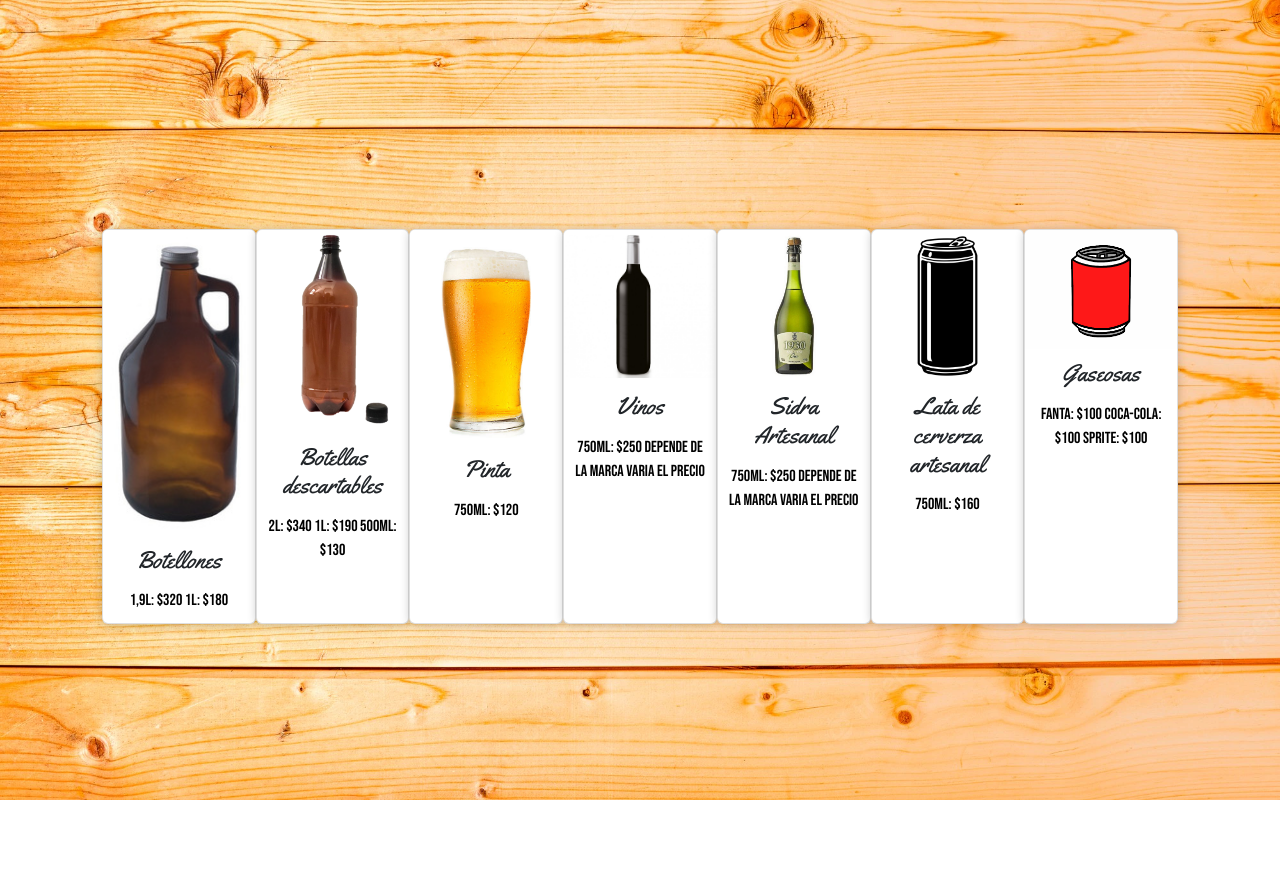
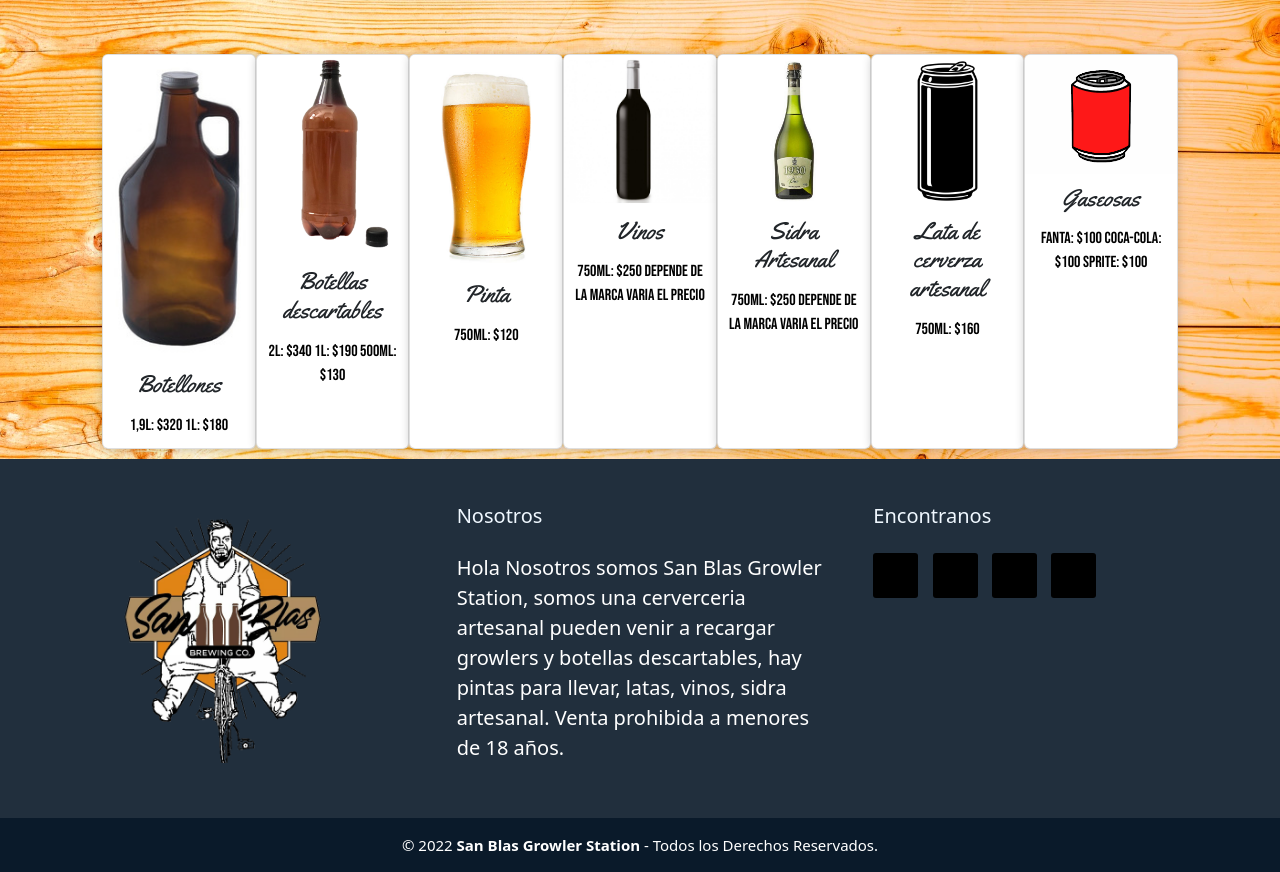
Before and after one commit to BauOrtiz/Bootstrap-Bau, a website: page boothtml/index2.html in a window 1280 px wide. Before the commit the page ends 800 px from the top, so only its background shows below. Drawn offline with nearby package versions, Linux system fonts and the light colour scheme.

Commit message:
Mejorando el index2

```diff
--- a/bootcss/index2.css
+++ b/bootcss/index2.css
@@ -8,7 +8,6 @@
 }
 .Body {
     height: 100vh;
-    display: flex;
     justify-content: center;
     align-items: center;
     background-image: url(../imagenes/fondomadera3.webp);
@@ -54,6 +53,67 @@
     color: black;
     line-height: 1.5;
 }
+
+Footer {
+    width: 100%;
+    background-color: #212F3D;
+    margin-top: 10px;
+  }
+  Footer .grupo1 {
+    width: 100%;
+    max-width: 1200px;
+    margin: auto;
+    display: grid;
+    grid-template-columns: repeat(3, 1fr);
+    grid-gap: 50px;
+    padding: 45px 0px;
+  }
+  Footer .grupo1 .box figure {
+    width: 100%;
+    height: 100%;
+    display: flex;
+    justify-content: center;
+    align-items: center;
+  }
+  Footer .grupo1 .box figure img {
+    width: 250px;
+  }
+  Footer .grupo1 .box h2 {
+    color: aliceblue;
+    margin-bottom: 25px;
+    font-size: 20px;
+  }
+  Footer .grupo1 .box p {
+    color: #fff;
+    margin-bottom: 10px;
+    font-size: 20px;
+  }
+  Footer .grupo1 .box .red-social a {
+    display: inline-block;
+    text-decoration: none;
+    width: 45px;
+    height: 45px;
+    line-height: 45px;
+    color: #fff;
+    margin-right: 10px;
+    background-color: black;
+    text-align: center;
+    border-radius: 3px;
+    transition: all 300ms ease;
+  }
+  Footer .grupo1 .box .red-social a:hover {
+    color: #FAD7A0;
+  }
+  Footer .grupo2 {
+    background-color: #0a1a2a;
+    padding: 15px 10px;
+    text-align: center;
+    color: #fff;
+  }
+  Footer .grupo2 small {
+    font-size: 15px;
+  }
+
  @media  screen and (max-width: 768px){
      .container {
         width: 100%;
@@ -61,7 +121,6 @@
         grid-template-columns: 1fr 1fr;
         grid-template-rows: 1fr 1fr;
         justify-items: center;
-        margin-top: 125%;
     }
     .cards {
         width: 60%;
@@ -72,4 +131,22 @@
         height: 150px;
         margin-left: 25px;
     }
+
+    Footer .grupo1 {
+        width: 90%;
+        grid-template-columns: repeat(1, 1fr);
+        grid-gap: 40px;
+        padding: 35px 0px;
+        grid-template-columns: repeat(1, 1fr);
+        grid-gap: 30px;
+        padding: 35px 0px;
+      }
+      Footer .grupo1 .box figure img {
+        display: none;
+      }
+      Footer .grupo1 .box p {
+        color: #fff;
+        margin-bottom: 10px;
+        font-size: 15px;
+      }
   }
--- a/boothtml/index2.html
+++ b/boothtml/index2.html
@@ -106,6 +106,41 @@
             </div>
           </div>
     </section>
+    <!--Fin de las cards-->
+
+    <!--Footer-->
+<footer class="Footer">
+    <section class="grupo1">
+      <div class="box">
+        <figure>
+          <a href="">
+            <img src="../imagenes/Logo2 sin fondo.png" alt="Logo2">
+          </a>
+        </figure>
+      </div>
+      <div class="box">
+        <h2>Nosotros</h2>
+        <p>Hola Nosotros somos San Blas Growler Station, somos una cerverceria artesanal
+          pueden venir a recargar growlers y botellas descartables, hay pintas para llevar, latas, vinos, sidra artesanal.
+        Venta prohibida a menores de 18 años.</p>
+      </div>
+      <div class="box">
+        <h2>Encontranos</h2>
+        <div class="red-social">
+          <a href="https://www.facebook.com/SanBlasGrowlerStation" class="fa fa-facebook"></a>
+          <a href="https://www.instagram.com/sanblasgrowlerstation/?hl=es" class="fa fa-instagram"></a>
+          <a href="https://www.google.com.ar/maps/place/SAN+BLAS+GROWLER+STATION/@-34.6208196,-58.4314394,21z/data=!4m5!3m4!1s0x95bcca4575dc121d:0xcf7d4e78c4c2be71!8m2!3d-34.6208217!4d-58.4314958" class="fa fa-location-dot"></a>
+          <a href="https://twitter.com/SanBlasGrowlerS?fbclid=IwAR1p8vYNIiHyNw2jq56i4JCwSb4DOg8zdPj8Z1iyVDuNmEVlwwneREIydg0" class="fa fa-twitter"></a>
+        </div>
+      </div>
+    </section>
+    <div class="grupo2">
+      <small>&copy; 2022 <b>San Blas Growler Station</b> - Todos los Derechos Reservados.</small>
+    </div>
+</footer>
+    <!--Fin del footer-->
+
+
 
     <!--Bootstrap-->
     <script src="https://cdn.jsdelivr.net/npm/@popperjs/core@2.10.2/dist/umd/popper.min.js" integrity="sha384-7+zCNj/IqJ95wo16oMtfsKbZ9ccEh31eOz1HGyDuCQ6wgnyJNSYdrPa03rtR1zdB" crossorigin="anonymous"></script>
```
